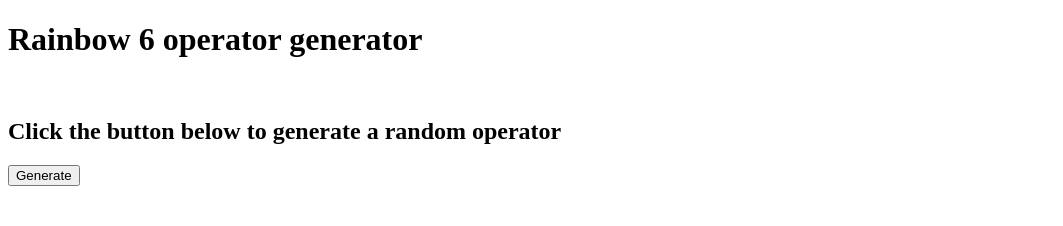
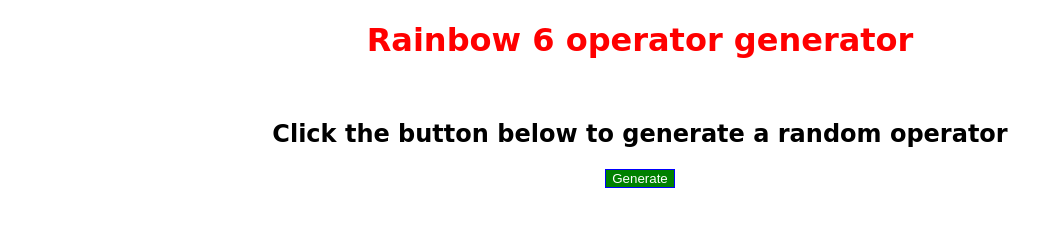
Before and after one commit to MiusiZ/r6random, a plain HTML site: page index.html in a window 1280 px wide. Shown: the whole page, without its empty margins (0-1063 px from the left). Drawn offline with Linux system fonts and the light colour scheme.

Commit message:
aggiunto lo style

```diff
--- a/index.html
+++ b/index.html
@@ -2,6 +2,20 @@
 <html>
 	<head>
 		<title>R6 Operator generator</title>
+		<style>
+			body{
+				font-family: 'Fascinate Inline', cursive;
+			}
+			h1{
+				color: red;
+			}
+
+			.btn{
+				background: green;
+				border: 1px solid blue;
+				color: white;
+			}
+		</style>
 	</head>
 	<body>
 		<script type="text/javascript">
@@ -10,10 +24,12 @@
 				//TODO
 			}
 		</script>
-		<h1>Rainbow 6 operator generator</h1>
-		<!--sostiuire con immagine-->
-		<img id="immOperatore" src="">
-		<h2 id="nomeOperatore">Click the button below to generate a random operator</h2>
-		<button class="generateOpButton" onclick="alert('Clicked')">Generate</button>
+		<div align="center">
+			<h1>Rainbow 6 operator generator</h1>
+			<!--sostiuire con immagine-->
+			<img id="immOperatore" src="">
+			<h2 id="nomeOperatore">Click the button below to generate a random operator</h2>
+			<button class="generateOpButton btn" onclick="alert('Clicked')">Generate</button>
+		</div>
 	</body>
 </html>
```
